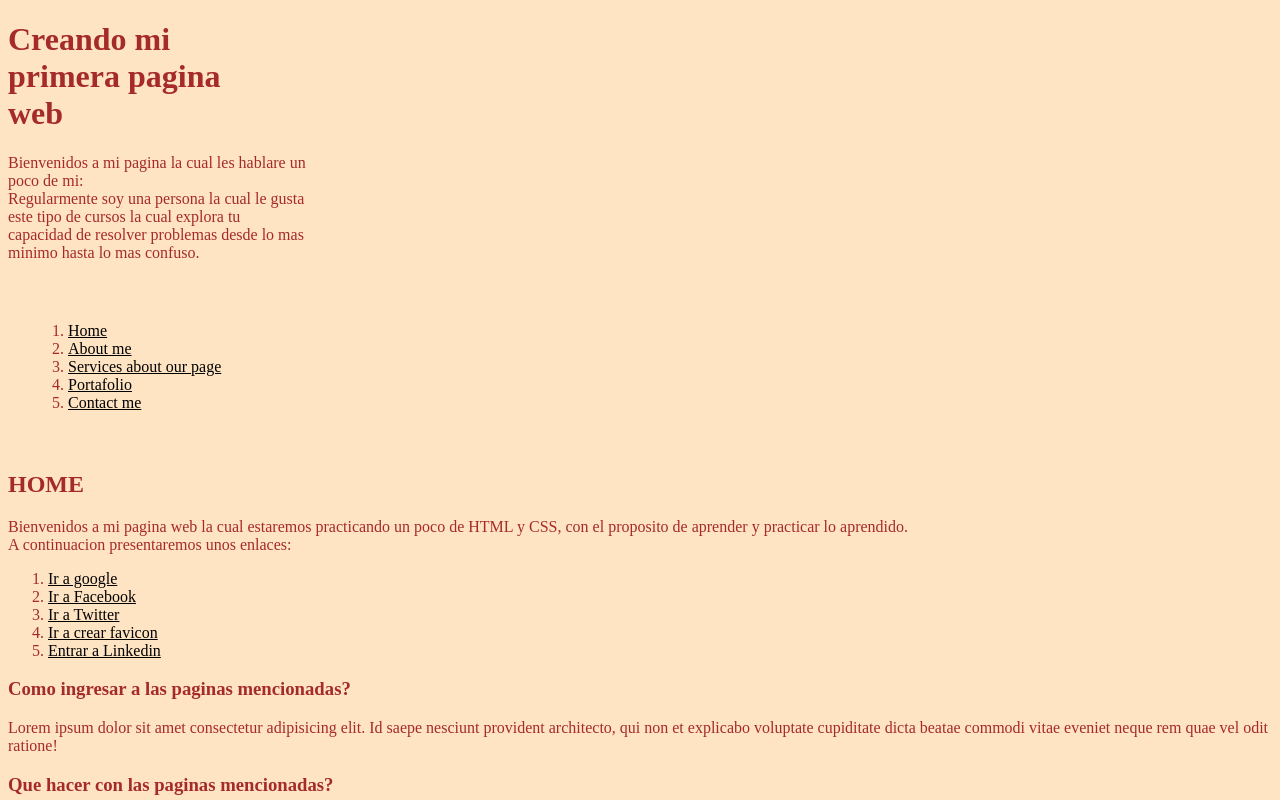
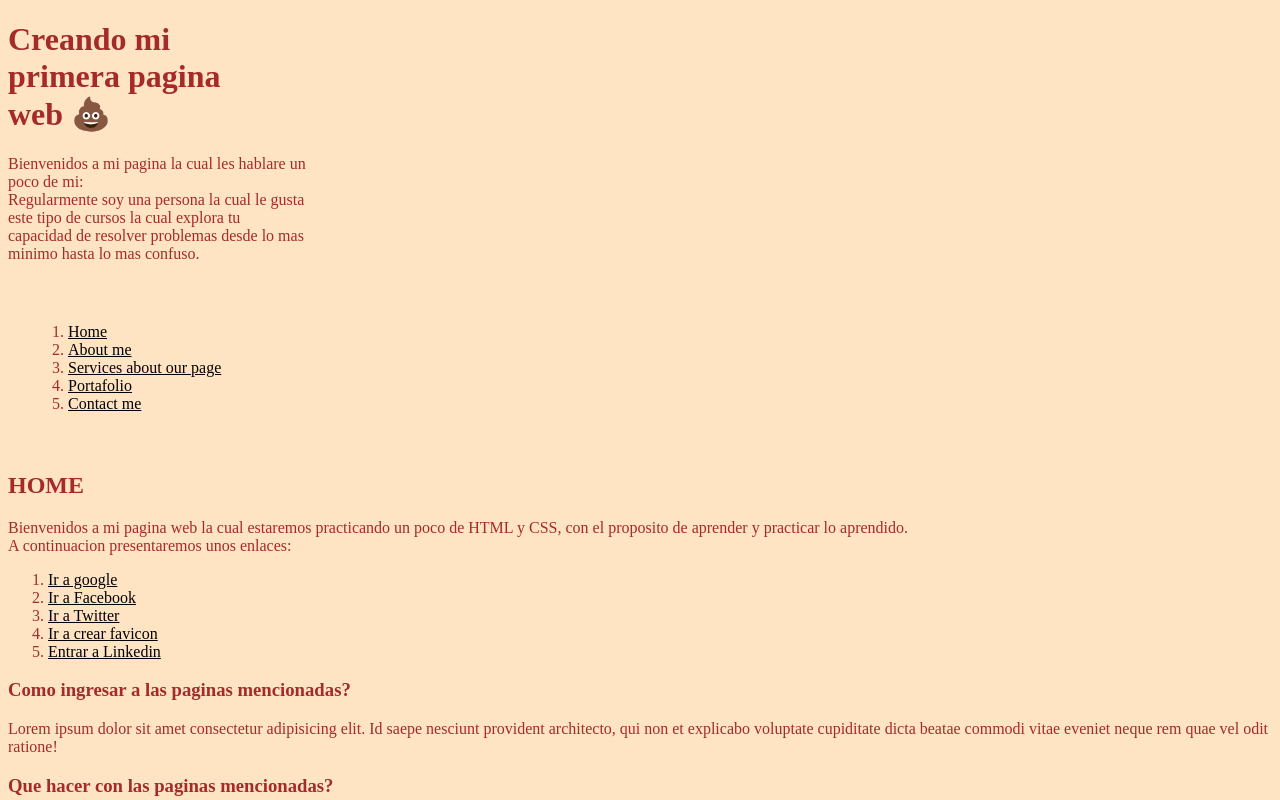
Before and after one commit to alejandroverona9/mi-blog-de-fundamentos-proceso, a plain HTML site: page index.html in a window 1280 px wide. Shown: the top 800 px of the page. Drawn offline with Linux system fonts and the light colour scheme.

Commit message:
Agregando icono en H1 actual

```diff
--- a/index.html
+++ b/index.html
@@ -7,7 +7,7 @@
 </head>
 <body>
     <header>
-        <h1>Creando mi primera pagina web</h1>
+        <h1>Creando mi primera pagina web 💩</h1>
         <p>Bienvenidos a mi pagina la cual les hablare un poco de mi:
             <br>
             Regularmente soy una persona la cual le gusta este tipo de cursos la cual explora tu capacidad de resolver problemas desde lo mas minimo hasta lo mas confuso.
```
